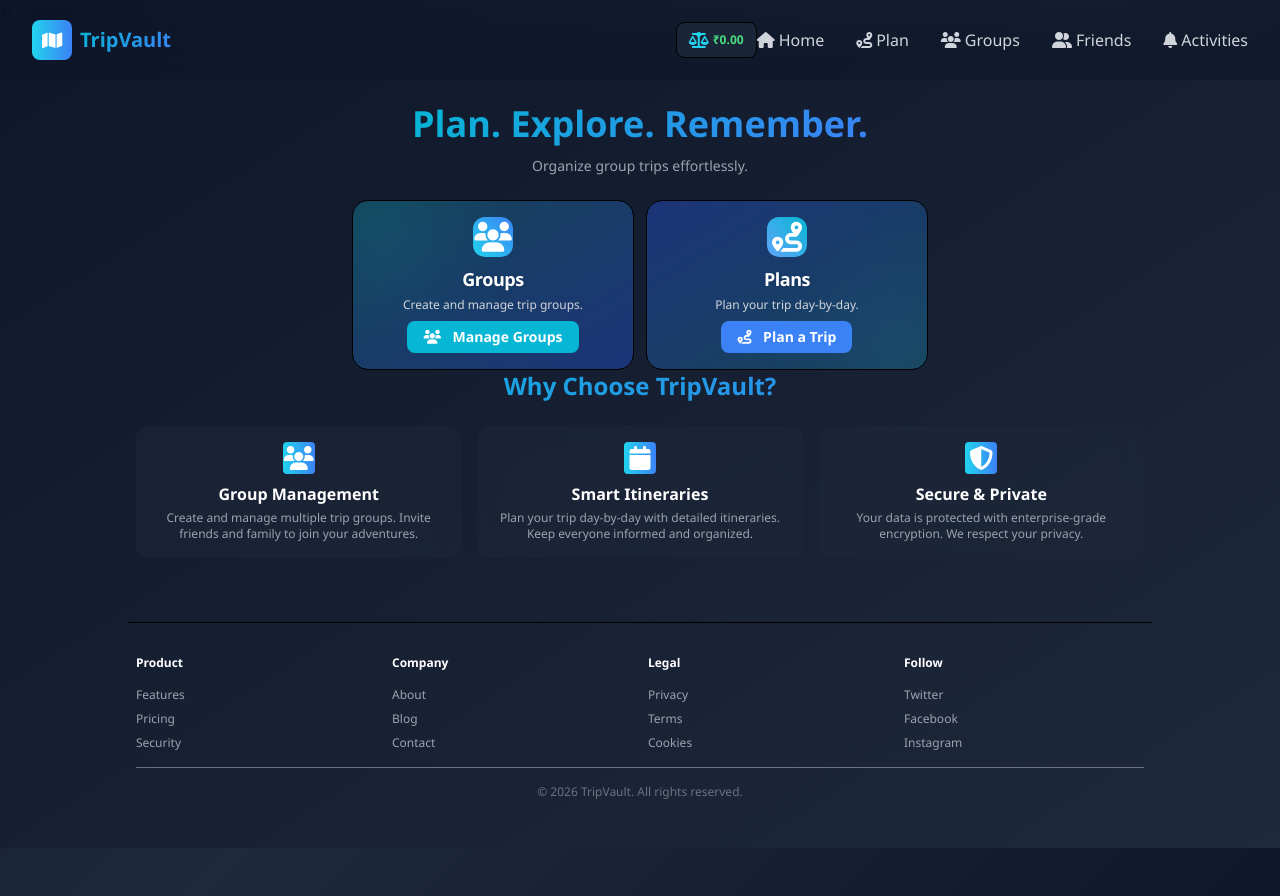
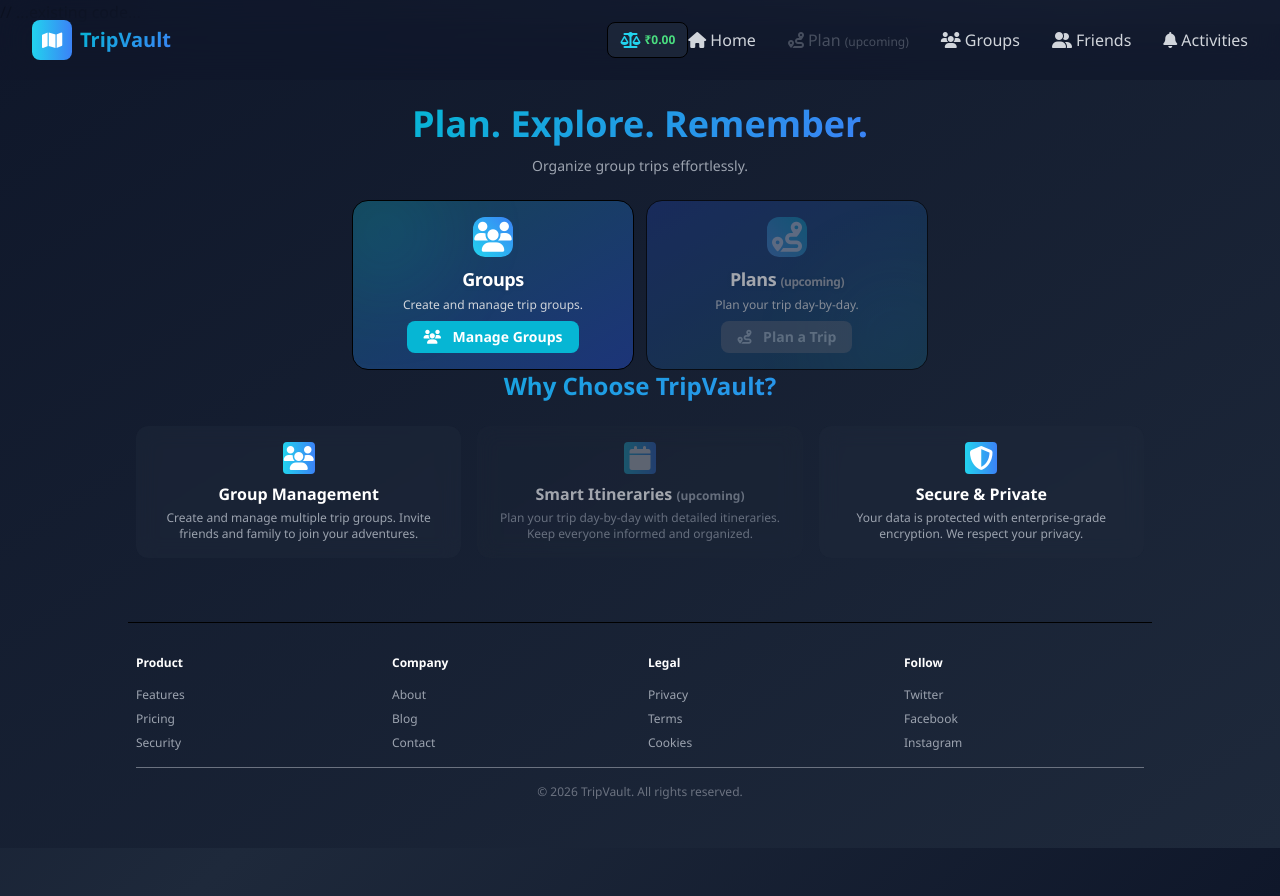
Before and after one commit to abhishekjais-124/tripVault, a Django app: page /tripvault/ in a window 1280 px wide. Run offline with Django 5.2, Linux system fonts and the light colour scheme; a user stored in the database is signed in; data comes from the database, SQL or seed files in the repository; some libraries are stand-ins or nearby versions.

Commit message:
Disabling plans

```diff
--- a/common/templates/common/navbar.html
+++ b/common/templates/common/navbar.html
@@ -31,9 +31,9 @@
                     <i class="fas fa-home"></i>
                     <span>Home</span>
                 </a>
-                <a href="{% url 'plan-dashboard' %}" class="text-gray-300 hover:text-cyan-400 transition-colors duration-300 flex items-center space-x-1">
+                <a href="#" class="text-gray-500 cursor-not-allowed transition-colors duration-300 flex items-center space-x-1 opacity-60">
                     <i class="fas fa-route"></i>
-                    <span>Plan</span>
+                    <span>Plan <span class="text-xs">(upcoming)</span></span>
                 </a>
                 {% if request.user.is_authenticated %}
                     <a href="{% url 'group' %}" class="text-gray-300 hover:text-cyan-400 transition-colors duration-300 flex items-center space-x-1">
--- a/trip/templates/trip/base.html
+++ b/trip/templates/trip/base.html
@@ -14,13 +14,13 @@
                 <i class="fas fa-home text-xl"></i>
                 <span>Home</span>
             </a>
-            <a href="{% url 'saved-trips' %}" class="flex items-center gap-3 text-gray-300 hover:text-cyan-400 text-lg font-semibold sidebar-link">
+            <a href="#" class="flex items-center gap-3 text-gray-500 text-lg font-semibold sidebar-link opacity-60 cursor-not-allowed">
                 <i class="fas fa-map-marked-alt text-xl"></i>
-                <span>My Trips</span>
+                <span>My Trips <span class="text-xs">(upcoming)</span></span>
             </a>
-            <a href="{% url 'plan-dashboard' %}" class="flex items-center gap-3 text-gray-300 hover:text-cyan-400 text-lg font-semibold sidebar-link">
+            <a href="#" class="flex items-center gap-3 text-gray-500 text-lg font-semibold sidebar-link opacity-60 cursor-not-allowed">
                 <i class="fas fa-route text-xl"></i>
-                <span>Plan</span>
+                <span>Plan <span class="text-xs">(upcoming)</span></span>
             </a>
             <a href="{% url 'userprofile' %}" class="flex items-center gap-3 text-gray-300 hover:text-cyan-400 text-lg font-semibold sidebar-link">
                 <i class="fas fa-user-circle text-xl"></i>
--- a/trip/templates/trip/home.html
+++ b/trip/templates/trip/home.html
@@ -36,17 +36,17 @@
                 </div>
             </div>
             <!-- Plans Card -->
-            <div class="relative group bg-gradient-to-br from-blue-900/80 to-cyan-900/80 border border-blue-500/30 hover:border-blue-400/70 rounded-2xl shadow-xl p-4 flex flex-col items-center justify-center overflow-hidden transition-all duration-300 hover:scale-[1.02] hover:shadow-blue-500/20">
+            <div class="relative group bg-gradient-to-br from-blue-900/80 to-cyan-900/80 border border-blue-500/30 rounded-2xl shadow-xl p-4 flex flex-col items-center justify-center overflow-hidden transition-all duration-300 opacity-60 cursor-not-allowed">
                 <div class="absolute -bottom-8 -right-8 w-32 h-32 bg-blue-500/10 rounded-full blur-2xl z-0"></div>
                 <div class="z-10 flex flex-col items-center">
-                    <div class="w-10 h-10 bg-gradient-to-tr from-blue-400 to-cyan-500 rounded-xl flex items-center justify-center mb-2 shadow-md">
+                    <div class="w-10 h-10 bg-gradient-to-tr from-blue-400 to-cyan-500 rounded-xl flex items-center justify-center mb-2 shadow-md opacity-50">
                         <i class="fas fa-route text-white text-3xl"></i>
                     </div>
-                    <h2 class="text-lg font-extrabold text-white mb-1 tracking-tight drop-shadow">Plans</h2>
+                    <h2 class="text-lg font-extrabold text-white mb-1 tracking-tight drop-shadow">Plans <span class="text-xs text-gray-400">(upcoming)</span></h2>
                     <p class="text-gray-300 mb-2 text-center text-xs">Plan your trip day-by-day.</p>
-                    <a href="{% url 'plan-dashboard' %}" class="inline-block bg-blue-500 hover:bg-blue-400 text-white font-bold py-1.5 px-4 rounded-lg text-center transition-all duration-300 shadow hover:shadow-md text-sm">
+                    <button disabled class="inline-block bg-gray-500 text-white font-bold py-1.5 px-4 rounded-lg text-center text-sm cursor-not-allowed opacity-50">
                         <i class="fas fa-route mr-2"></i> Plan a Trip
-                    </a>
+                    </button>
                 </div>
             </div>
         </div>
@@ -68,11 +68,11 @@
             </div>
 
             <!-- Feature 2 -->
-            <div class="glass rounded-xl p-4 hover:bg-opacity-60 transition-all duration-300 transform hover:scale-105 flex flex-col items-center text-center">
-                <div class="w-8 h-8 bg-gradient-to-r from-cyan-400 to-blue-500 rounded flex items-center justify-center mb-2">
+            <div class="glass rounded-xl p-4 hover:bg-opacity-60 transition-all duration-300 transform hover:scale-105 flex flex-col items-center text-center opacity-60">
+                <div class="w-8 h-8 bg-gradient-to-r from-cyan-400 to-blue-500 rounded flex items-center justify-center mb-2 opacity-50">
                     <i class="fas fa-calendar text-white text-2xl"></i>
                 </div>
-                <h3 class="text-base font-bold text-white mb-1">Smart Itineraries</h3>
+                <h3 class="text-base font-bold text-white mb-1">Smart Itineraries <span class="text-xs text-gray-400">(upcoming)</span></h3>
                 <p class="text-gray-400 text-xs">
                     Plan your trip day-by-day with detailed itineraries. Keep everyone informed and organized.
                 </p>
--- a/trip/templates/trip/plan_dashboard.html
+++ b/trip/templates/trip/plan_dashboard.html
@@ -204,7 +204,7 @@
                     <h2 class="section-title">See the full picture</h2>
                 </div>
                 <div class="section-actions gap-3">
-                    <a href="{% url 'saved-trips' %}" class="btn-gradient flex items-center gap-2 px-5 py-3 rounded-xl font-bold text-white shadow-md hover:shadow-lg transition-all"><i class="fas fa-folder-open"></i> My Trips</a>
+                    <button disabled class="btn-gradient flex items-center gap-2 px-5 py-3 rounded-xl font-bold text-white shadow-md opacity-50 cursor-not-allowed"><i class="fas fa-folder-open"></i> My Trips (upcoming)</button>
                     <button class="btn-gradient flex items-center gap-2 px-5 py-3 rounded-xl font-bold text-white shadow-md hover:shadow-lg transition-all" id="save-trip" type="button"><i class="fas fa-save"></i> Save trip</button>
                     <button class="btn-gradient flex items-center gap-2 px-5 py-3 rounded-xl font-bold text-white shadow-md hover:shadow-lg transition-all" id="export-pdf" type="button"><i class="fas fa-file-pdf"></i> Export PDF</button>
                 </div>
--- a/user/templates/user/customerregistration.html
+++ b/user/templates/user/customerregistration.html
@@ -11,7 +11,7 @@
                 <i class="fas fa-user-plus text-white text-2xl"></i>
             </div>
             <h2 class="text-xl font-bold gradient-text mb-1">Join TripVault</h2>
-            <p class="text-gray-400 text-xs mb-2">Start planning amazing trips with friends and family</p>
+            <p class="text-gray-400 text-xs mb-2">Manage amazing trips with friends and family</p>
         </div>
 
         <!-- Registration Form -->
--- a/user/templates/user/group.html
+++ b/user/templates/user/group.html
@@ -31,7 +31,7 @@
             </div>
             <h2 class="text-3xl font-bold text-white mb-4">No Groups Yet</h2>
             <p class="text-gray-400 mb-8 max-w-md mx-auto">
-                Create your first group to start planning amazing trips with your friends and family!
+                Create your first group to organize amazing trips with your friends and family!
             </p>
         </div>
     </div>
```
Also changed, not shown: trip/templates/trip/saved_trips.html (+5 -5 lines).
